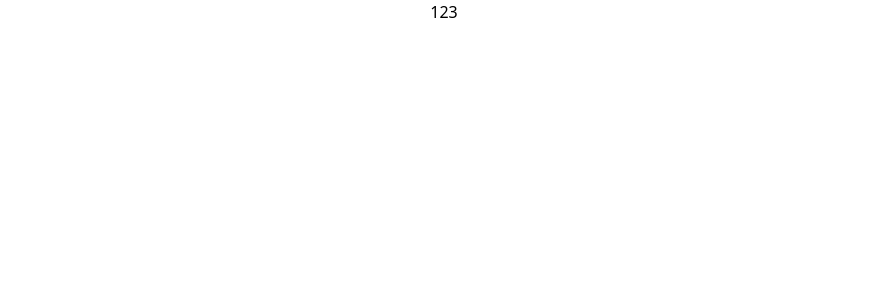
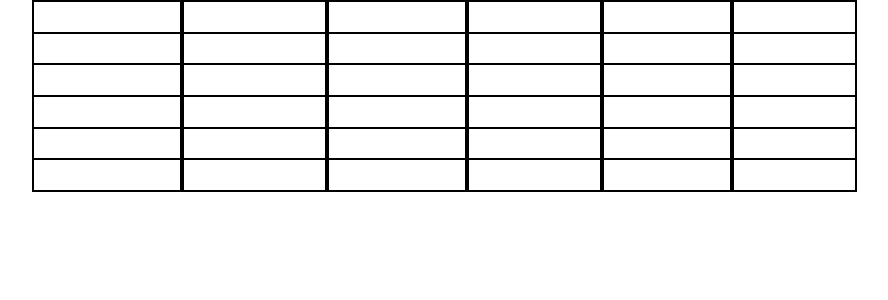
Before and after one commit to nvduran/guitar-theory-site, a React (Create React App) app: page / in a window 1280 px wide. Shown: the top 300 px of the page, without its empty margins (196-1084 px from the left). Built offline with nearby package versions, Linux system fonts and the light colour scheme.

Commit message:
basic fretboard

```diff
--- a/src/components/FretboardView/index.js
+++ b/src/components/FretboardView/index.js
@@ -5,7 +5,56 @@ import { Container } from "react-bootstrap";
 export default function FretboardView() {
   return (
     <div>
-      <Container className="fb-container">123</Container>
+      <div className="fretboard-container">
+        <div className="fret fret1">
+          <div className="string"></div>
+          <div className="string"></div>
+          <div className="string"></div>
+          <div className="string"></div>
+          <div className="string"></div>
+          <div className="string"></div>
+        </div>
+        <div className="fret fret2">
+          <div className="string"></div>
+          <div className="string"></div>
+          <div className="string"></div>
+          <div className="string"></div>
+          <div className="string"></div>
+          <div className="string"></div>
+        </div>
+        <div className="fret fret3">
+          <div className="string"></div>
+          <div className="string"></div>
+          <div className="string"></div>
+          <div className="string"></div>
+          <div className="string"></div>
+          <div className="string"></div>
+        </div>
+        <div className="fret fret4">
+          <div className="string"></div>
+          <div className="string"></div>
+          <div className="string"></div>
+          <div className="string"></div>
+          <div className="string"></div>
+          <div className="string"></div>
+        </div>
+        <div className="fret fret5">
+          <div className="string"></div>
+          <div className="string"></div>
+          <div className="string"></div>
+          <div className="string"></div>
+          <div className="string"></div>
+          <div className="string"></div>
+        </div>
+        <div className="fret fret6">
+          <div className="string"></div>
+          <div className="string"></div>
+          <div className="string"></div>
+          <div className="string"></div>
+          <div className="string"></div>
+          <div className="string"></div>
+        </div>
+      </div>
     </div>
   );
 }
--- a/src/styles/FretboardView.css
+++ b/src/styles/FretboardView.css
@@ -1,3 +1,40 @@
-.fb-container {
-  color: black;
-}/*# sourceMappingURL=FretboardView.css.map */
+.fretboard-container {
+  display: flex;
+  justify-content: center;
+}
+
+.fretboard-container .fret {
+  border: 1px solid black;
+  height: 12rem;
+  display: flex;
+  flex-direction: column;
+}
+
+.fretboard-container .string {
+  border: 1px solid black;
+  flex: 1;
+}
+
+.fret1 {
+  width: 150px;
+}
+
+.fret2 {
+  width: 145px;
+}
+
+.fret3 {
+  width: 140px;
+}
+
+.fret4 {
+  width: 135px;
+}
+
+.fret5 {
+  width: 130px;
+}
+
+.fret6 {
+  width: 125px;
+}
```
